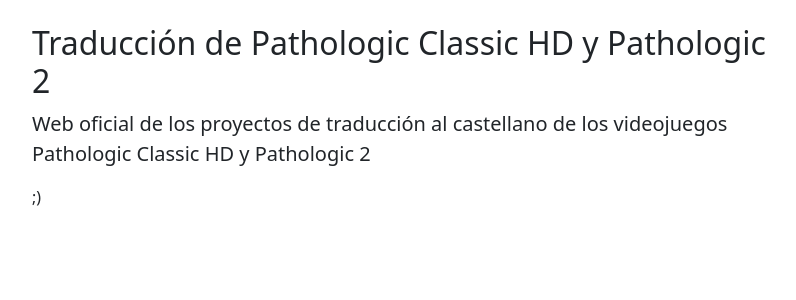
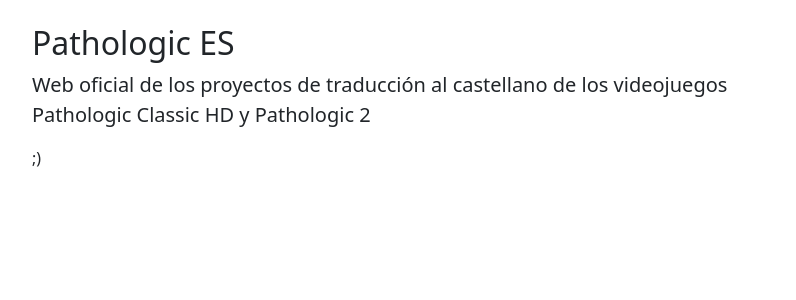
Before and after one commit to pathologic-es/pathologic-es.github.io, a Jekyll site: the page built from index.html, in a window 1280 px wide. Shown: the top 300 px of the page, without its empty margins (240-1036 px from the left). Built offline with Jekyll 4.4.1, drawn with Linux system fonts in a browser that asks for light colours.

Commit message:
Update _config.yml

```diff
--- a/_config.yml
+++ b/_config.yml
@@ -1,3 +1,3 @@
-title: Traducción de Pathologic Classic HD y Pathologic 2
+title: Pathologic ES
 description: Web oficial de los proyectos de traducción al castellano de los videojuegos Pathologic Classic HD y Pathologic 2
-url: https://traduccion-pathologic.github.io
+url: https://pathologic-es.github.io
```
